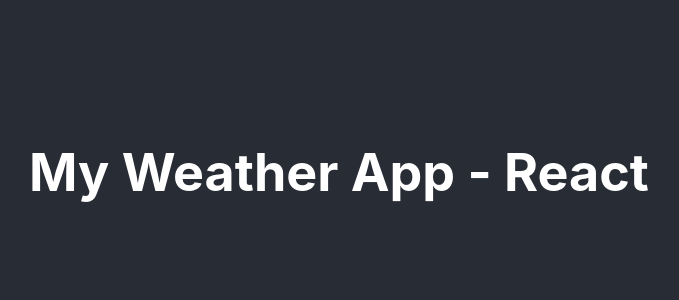
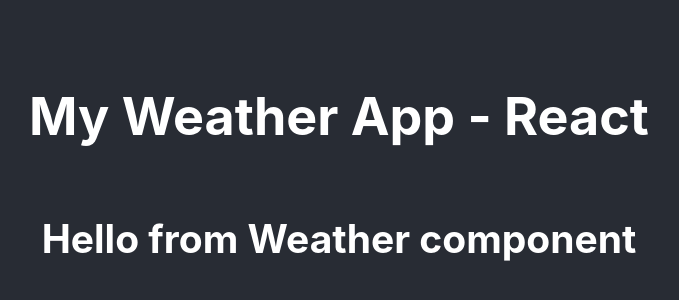
Before and after one commit to gosiast/React-Weather-App, a React (Create React App) app: page / in a window 1280 px wide. Shown: the part 228-528 px from the top of the page, without its empty margins (301-980 px from the left). Built offline with nearby package versions, Linux system fonts and the light colour scheme.

Commit message:
created a Weather component

```diff
--- a/src/App.js
+++ b/src/App.js
@@ -1,11 +1,12 @@
-import logo from "./logo.svg";
 import "./App.css";
+import Weather from "./Weather";
 
 function App() {
 	return (
 		<div className="App">
 			<header className="App-header">
 				<h1> My Weather App - React</h1>
+				<Weather />
 			</header>
 		</div>
 	);
--- /dev/null
+++ b/src/Weather.js
@@ -0,0 +1,5 @@
+import React from "react";
+
+export default function Weather() {
+	return <h2>Hello from Weather component</h2>;
+}
```
